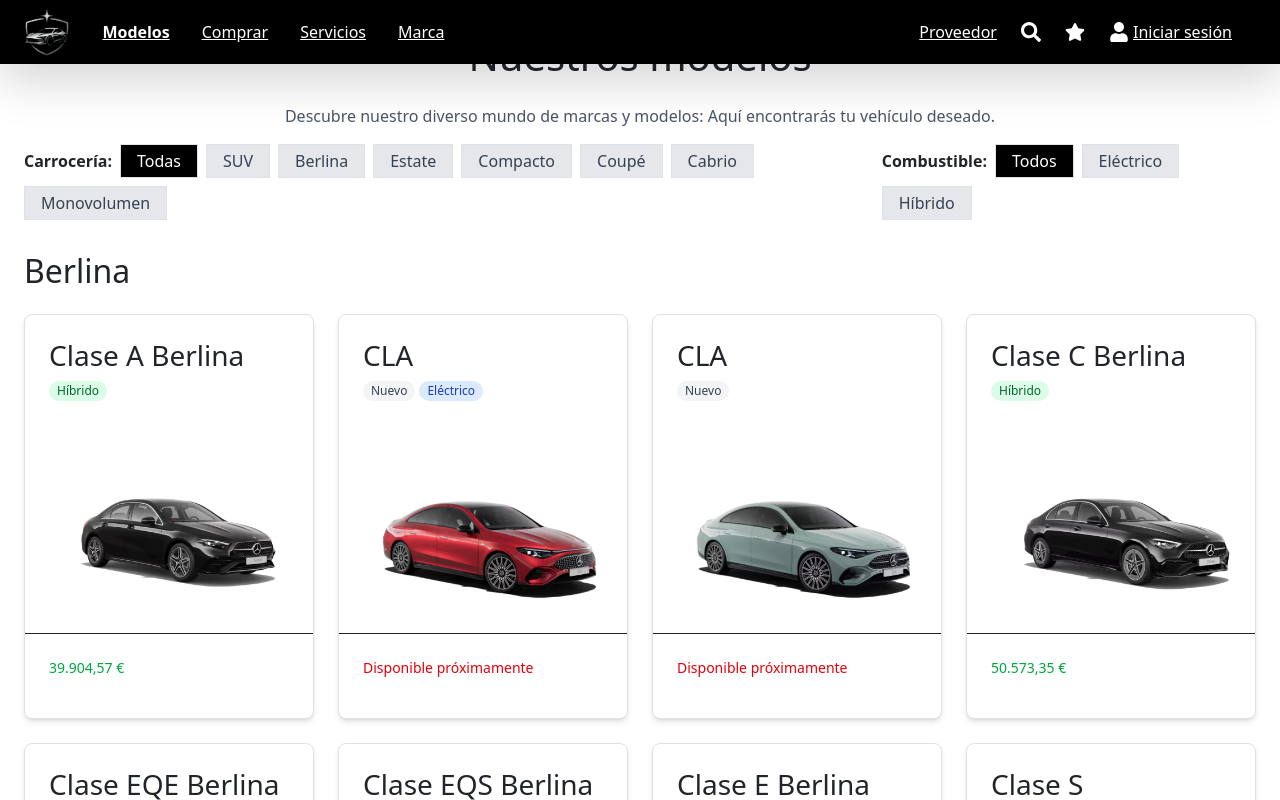
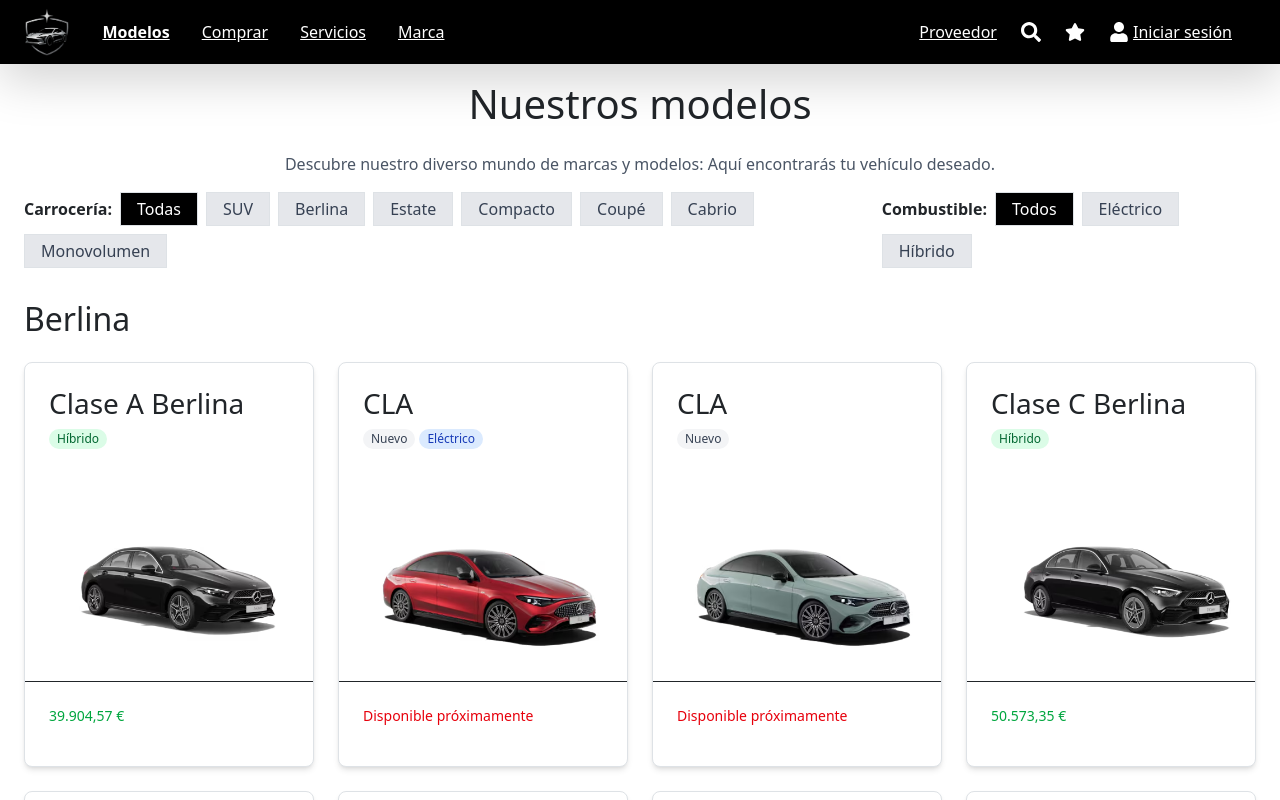
Before and after one commit to CBElmer28/hd-22016-grupo6-pf, a React (Vite) app: page /modelos in a window 1280 px wide. Shown: the top 800 px of the page. Built offline with nearby package versions, Linux system fonts and the light colour scheme.

Commit message:
Styles: Arreglar vista con header

```diff
--- a/src/components/Servicios/Modelos.jsx
+++ b/src/components/Servicios/Modelos.jsx
@@ -238,7 +238,7 @@
   return (
     <div>
       <Navbar />
-      <div className="px-4 py-8 max-w-7xl mx-auto">
+      <div className="px-4 py-20 max-w-7xl mx-auto">
         <h1 className="text-4xl font-bold text-center mb-4">Nuestros modelos</h1>
         <p className="text-center text-gray-600 mb-6">
           Descubre nuestro diverso mundo de marcas y modelos: Aquí encontrarás tu vehículo deseado.
```
